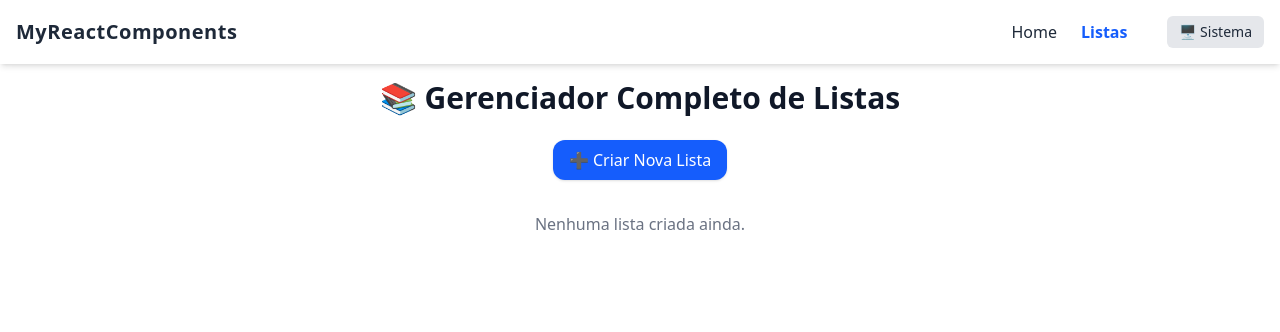
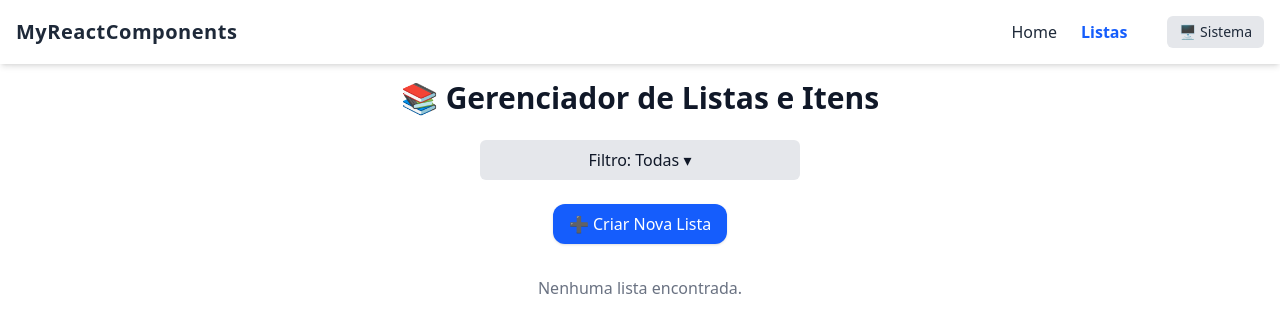
Before and after one commit to N41LL1W/my-react-components, a React (Vite) app: page /list in a window 1280 px wide. Shown: the top 332 px of the page. Built offline with nearby package versions, Linux system fonts and the light colour scheme.

Commit message:
🛠️ Atualiza ListPage para usar Navbar unificado e mantém lógica de listas/itens

```diff
--- /dev/null
+++ b/src/components/ui/Dropdown.tsx
@@ -0,0 +1,63 @@
+// src/components/ui/Dropdown.tsx
+import React, { useState, useRef, useEffect } from "react";
+import clsx from "clsx";
+
+// 🔹 Tipos de props aceitas pelo Dropdown
+interface DropdownProps {
+  label: string; // Texto do botão que abre o dropdown
+  options: string[]; // Lista de opções
+  onSelect: (value: string) => void; // Função chamada ao selecionar
+  fullWidth?: boolean; // Se true, ocupa toda largura do container
+}
+
+// 🔹 Componente Dropdown
+export const Dropdown: React.FC<DropdownProps> = ({
+  label,
+  options,
+  onSelect,
+  fullWidth = false,
+}) => {
+  const [isOpen, setIsOpen] = useState(false); // Controle de abertura
+  const dropdownRef = useRef<HTMLDivElement>(null); // Referência do container
+
+  // 🔹 Fecha dropdown ao clicar fora
+  useEffect(() => {
+    const handleClickOutside = (event: MouseEvent) => {
+      if (dropdownRef.current && !dropdownRef.current.contains(event.target as Node)) {
+        setIsOpen(false);
+      }
+    };
+    document.addEventListener("mousedown", handleClickOutside);
+    return () => document.removeEventListener("mousedown", handleClickOutside);
+  }, []);
+
+  return (
+    <div className={clsx("relative", fullWidth && "w-full")} ref={dropdownRef}>
+      {/* Botão que abre/fecha dropdown */}
+      <button
+        onClick={() => setIsOpen(!isOpen)}
+        className="w-full px-4 py-2 bg-gray-200 dark:bg-gray-800 text-gray-900 dark:text-gray-100 rounded-md focus:outline-none focus:ring-2 focus:ring-blue-500 transition"
+      >
+        {label} ▾
+      </button>
+
+      {/* Lista de opções */}
+      {isOpen && (
+        <ul className="absolute mt-1 w-full bg-white dark:bg-gray-900 border border-gray-300 dark:border-gray-700 rounded-md shadow-lg z-50">
+          {options.map((option, index) => (
+            <li
+              key={index}
+              className="px-4 py-2 hover:bg-blue-500 hover:text-white cursor-pointer transition"
+              onClick={() => {
+                onSelect(option); // chama função de seleção
+                setIsOpen(false); // fecha dropdown
+              }}
+            >
+              {option}
+            </li>
+          ))}
+        </ul>
+      )}
+    </div>
+  );
+};
--- a/src/pages/lists/ListPage.tsx
+++ b/src/pages/lists/ListPage.tsx
@@ -1,19 +1,14 @@
-// ------------------------------------------------------------
-// 📄 ListPage.tsx
-// ------------------------------------------------------------
-// Agora com suporte completo para CRUD (Create, Read, Update, Delete)
-// de listas e itens dentro do mesmo componente.
-// ------------------------------------------------------------
-
+// src/pages/lists/ListPage.tsx
 import { useState } from "react";
-import Navbar from "../../components/layout/Navbar";
+import Navbar from "../../components/layout/Navbar"; // ✅ Usa Navbar unificado
 import { Button } from "../../components/ui/Button";
 import Card from "../../components/ui/Card";
 import Alert from "../../components/ui/Alert";
 import { ListForm } from "../../components/lists/ListForm";
+import { Dropdown } from "../../components/ui/DropDown";
 
 // ------------------------------------------------------------
-// 🔹 Tipos de dados
+// 🔹 Tipos de dados usados
 // ------------------------------------------------------------
 interface Item {
   name: string;
@@ -27,33 +22,18 @@ interface List {
   items: Item[];
 }
 
-// ------------------------------------------------------------
-// 🔸 Componente principal
-// ------------------------------------------------------------
 export default function ListPage() {
-  // Estado com todas as listas criadas
+  // ------------------------------------------------------------
+  // 🔸 Estados principais
+  // ------------------------------------------------------------
   const [lists, setLists] = useState<List[]>([]);
-
-  // Controla qual lista está ativa (para adicionar item)
   const [activeListId, setActiveListId] = useState<number | null>(null);
-
-  // Controla qual lista está sendo editada
-  const [editingListId, setEditingListId] = useState<number | null>(null);
-
-  // Controla qual item está sendo editado (índice dentro da lista)
-  const [editingItemIndex, setEditingItemIndex] = useState<{
-    listId: number;
-    index: number;
-  } | null>(null);
-
-  // Exibição do formulário principal
   const [isFormOpen, setIsFormOpen] = useState(false);
-
-  // Mensagem de feedback (usada nos Alerts)
   const [message, setMessage] = useState<string | null>(null);
+  const [filter, setFilter] = useState<string>("Todas");
 
   // ------------------------------------------------------------
-  // 🟢 Criar nova lista
+  // 🔹 Funções de manipulação
   // ------------------------------------------------------------
   const handleAddList = (data: { name: string; description: string }) => {
     const newList: List = {
@@ -62,41 +42,11 @@ export default function ListPage() {
       description: data.description,
       items: [],
     };
-
     setLists((prev) => [...prev, newList]);
     setIsFormOpen(false);
     setMessage(`✅ Lista "${data.name}" criada com sucesso!`);
   };
 
-  // ------------------------------------------------------------
-  // ✏️ Editar lista existente
-  // ------------------------------------------------------------
-  const handleEditList = (data: { name: string; description: string }) => {
-    if (editingListId === null) return;
-
-    setLists((prevLists) =>
-      prevLists.map((list) =>
-        list.id === editingListId
-          ? { ...list, name: data.name, description: data.description }
-          : list
-      )
-    );
-
-    setEditingListId(null);
-    setMessage(`✏️ Lista atualizada com sucesso!`);
-  };
-
-  // ------------------------------------------------------------
-  // ❌ Excluir lista
-  // ------------------------------------------------------------
-  const handleDeleteList = (id: number) => {
-    setLists((prevLists) => prevLists.filter((list) => list.id !== id));
-    setMessage(`🗑️ Lista removida!`);
-  };
-
-  // ------------------------------------------------------------
-  // 🟢 Adicionar item dentro de uma lista
-  // ------------------------------------------------------------
   const handleAddItemToList = (listId: number, item: Item) => {
     setLists((prevLists) =>
       prevLists.map((list) =>
@@ -105,83 +55,59 @@ export default function ListPage() {
           : list
       )
     );
-
     setActiveListId(null);
     setMessage(`📝 Item "${item.name}" adicionado à lista!`);
   };
 
-  // ------------------------------------------------------------
-  // ✏️ Editar item dentro da lista
-  // ------------------------------------------------------------
-  const handleEditItem = (data: { name: string; description: string }) => {
-    if (!editingItemIndex) return;
+  const handleCancelForm = () => {
+    setIsFormOpen(false);
+    setActiveListId(null);
+  };
 
-    const { listId, index } = editingItemIndex;
-
-    setLists((prevLists) =>
-      prevLists.map((list) =>
-        list.id === listId
-          ? {
-              ...list,
-              items: list.items.map((item, i) =>
-                i === index ? { name: data.name, description: data.description } : item
-              ),
-            }
-          : list
-      )
-    );
-
-    setEditingItemIndex(null);
-    setMessage(`✏️ Item atualizado com sucesso!`);
+  const handleCloseAlert = () => {
+    setMessage(null);
   };
 
   // ------------------------------------------------------------
-  // ❌ Excluir item dentro da lista
+  // 🔹 Lista filtrada com base no dropdown
   // ------------------------------------------------------------
-  const handleDeleteItem = (listId: number, index: number) => {
-    setLists((prevLists) =>
-      prevLists.map((list) =>
-        list.id === listId
-          ? { ...list, items: list.items.filter((_, i) => i !== index) }
-          : list
-      )
-    );
+  const filteredLists =
+    filter === "Todas"
+      ? lists
+      : lists.filter((list) => list.name.includes(filter));
 
-    setMessage(`🗑️ Item removido da lista.`);
-  };
+  const filterOptions = ["Todas", ...lists.map((list) => list.name)];
 
-  // ------------------------------------------------------------
-  // ⚙️ Utilitários
-  // ------------------------------------------------------------
-  const handleCancelForm = () => {
-    setIsFormOpen(false);
-    setActiveListId(null);
-    setEditingListId(null);
-    setEditingItemIndex(null);
-  };
-
-  const handleCloseAlert = () => setMessage(null);
-
-  // ------------------------------------------------------------
-  // 🧱 Renderização
-  // ------------------------------------------------------------
   return (
     <div className="min-h-screen bg-white dark:bg-gray-900 text-gray-900 dark:text-gray-100 transition-colors duration-300">
+      {/* 🔹 Navbar unificado */}
       <Navbar />
 
+      {/* 🔹 Conteúdo principal */}
       <main className="pt-20 p-8">
         <h1 className="text-3xl font-bold mb-6 text-center">
-          📚 Gerenciador Completo de Listas
+          📚 Gerenciador de Listas e Itens
         </h1>
 
+        {/* Alerta de feedback */}
         {message && (
           <Alert type="success" onClose={handleCloseAlert}>
             {message}
           </Alert>
         )}
 
-        {/* Formulário principal para nova lista */}
-        {!isFormOpen && !editingListId && activeListId === null && (
+        {/* Dropdown de filtro de listas */}
+        <div className="max-w-xs mx-auto mb-6">
+          <Dropdown
+            label={`Filtro: ${filter}`}
+            options={filterOptions}
+            onSelect={(value) => setFilter(value)}
+            fullWidth
+          />
+        </div>
+
+        {/* Botão para criar nova lista */}
+        {!isFormOpen && activeListId === null && (
           <div className="flex justify-center mb-6">
             <Button variant="primary" onClick={() => setIsFormOpen(true)}>
               ➕ Criar Nova Lista
@@ -189,42 +115,24 @@ export default function ListPage() {
           </div>
         )}
 
+        {/* Formulário de nova lista */}
         {isFormOpen && (
           <ListForm onSubmit={handleAddList} onCancel={handleCancelForm} />
         )}
 
-        {editingListId && (
-          <ListForm
-            onSubmit={handleEditList}
-            onCancel={handleCancelForm}
-          />
-        )}
-
-        {/* Exibe todas as listas */}
+        {/* Listas filtradas */}
         <div className="max-w-3xl mx-auto space-y-6 mt-8">
-          {lists.length === 0 ? (
+          {filteredLists.length === 0 ? (
             <p className="text-center text-gray-500">
-              Nenhuma lista criada ainda.
+              Nenhuma lista encontrada.
             </p>
           ) : (
-            lists.map((list) => (
+            filteredLists.map((list) => (
               <Card
                 key={list.id}
                 title={list.name}
                 footer={
                   <div className="flex justify-end space-x-2">
-                    <Button
-                      variant="default"
-                      onClick={() => setEditingListId(list.id)}
-                    >
-                      ✏️ Editar Lista
-                    </Button>
-                    <Button
-                      variant="danger"
-                      onClick={() => handleDeleteList(list.id)}
-                    >
-                      🗑️ Excluir Lista
-                    </Button>
                     <Button
                       variant="primary"
                       onClick={() => setActiveListId(list.id)}
@@ -241,50 +149,21 @@ export default function ListPage() {
                 {list.items.length === 0 ? (
                   <p className="text-sm text-gray-500">Nenhum item ainda.</p>
                 ) : (
-                  <ul className="list-disc list-inside space-y-2">
+                  <ul className="list-disc list-inside space-y-1">
                     {list.items.map((item, index) => (
-                      <li key={index} className="pl-2 flex justify-between items-center">
-                        <div>
-                          <strong>{item.name}</strong> — {item.description}
-                        </div>
-                        <div className="space-x-2">
-                          <Button
-                            variant="default"
-                            onClick={() =>
-                              setEditingItemIndex({ listId: list.id, index })
-                            }
-                          >
-                            ✏️
-                          </Button>
-                          <Button
-                            variant="danger"
-                            onClick={() =>
-                              handleDeleteItem(list.id, index)
-                            }
-                          >
-                            🗑️
-                          </Button>
-                        </div>
+                      <li key={index} className="pl-2">
+                        <strong>{item.name}</strong> — {item.description}
                       </li>
                     ))}
                   </ul>
                 )}
 
-                {/* Formulário para novo item */}
                 {activeListId === list.id && (
                   <div className="mt-4">
                     <ListForm
-                      onSubmit={(item) => handleAddItemToList(list.id, item)}
-                      onCancel={handleCancelForm}
-                    />
-                  </div>
-                )}
-
-                {/* Formulário para editar item */}
-                {editingItemIndex?.listId === list.id && (
-                  <div className="mt-4">
-                    <ListForm
-                      onSubmit={handleEditItem}
+                      onSubmit={(item) =>
+                        handleAddItemToList(list.id, item)
+                      }
                       onCancel={handleCancelForm}
                     />
                   </div>
```
